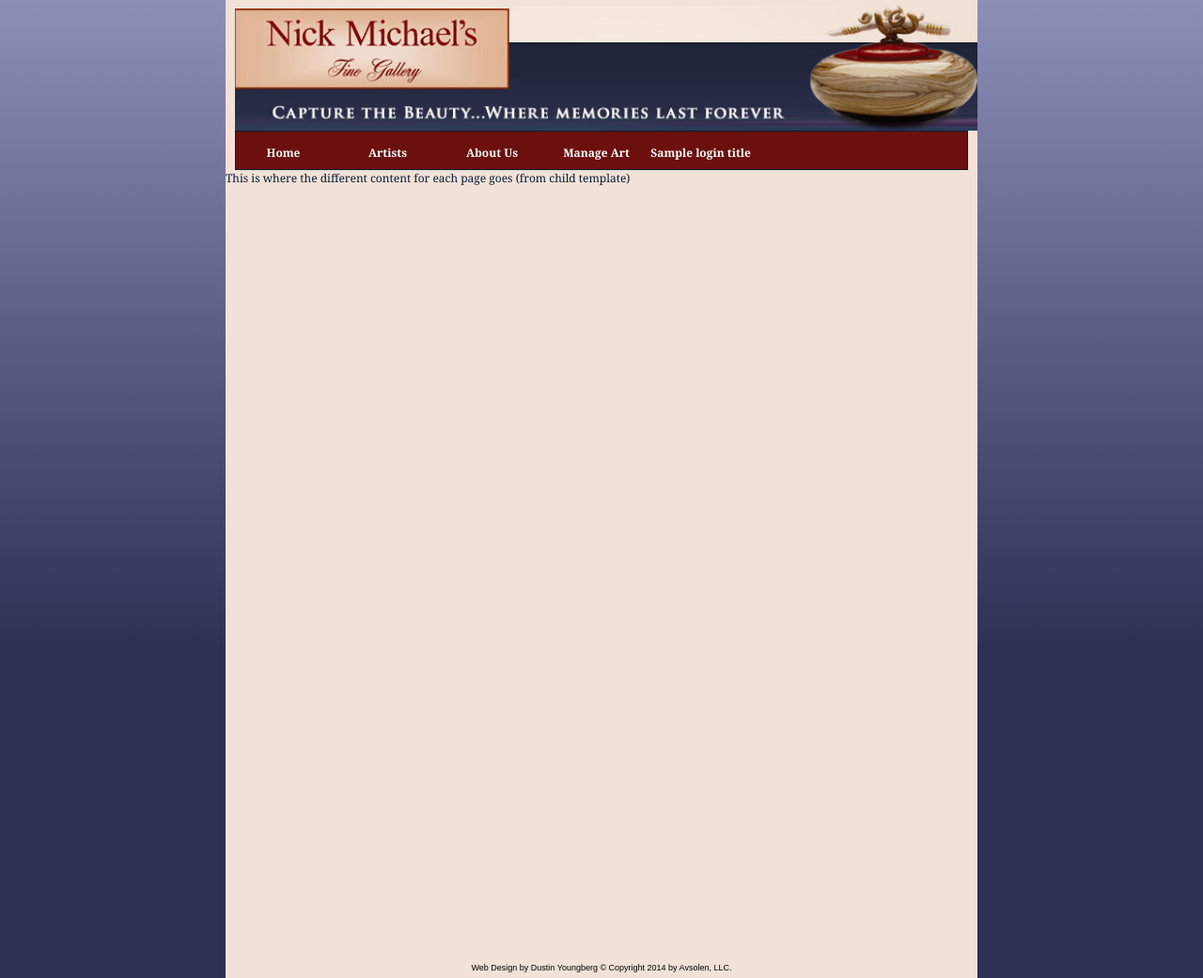
After one commit to demosthenes48/galleryApp, a Python web app: template nickmichaelsfinegallery/templates/base.html in a window 1280 px wide. The commit adds this page. Shown: the whole page at 94% size. Run offline with Jinja, Linux system fonts and the light colour scheme; the template is opened without the code that fills it: most values are stand-ins (such as "Sample title", 1, 10 or a date in 2020).

Commit message:
removed plupload stuff and restored to where I should have committed last time

```diff
--- a/nickmichaelsfinegallery/models/picture.py
+++ b/nickmichaelsfinegallery/models/picture.py
@@ -2,5 +2,6 @@ from google.appengine.ext import ndb
 
 class Picture (ndb.Model):
     """Models an individual Picture entry"""
+    description = ndb.StringProperty(indexed=False)
+    file_name = ndb.StringProperty(indexed=True)
     picture = ndb.BlobProperty(default=None)
-    pictureName = ndb.StringProperty(indexed=False)
--- a/nickmichaelsfinegallery/routes/home.py
+++ b/nickmichaelsfinegallery/routes/home.py
@@ -1,6 +1,6 @@
 import webapp2
 
-from controllers.PublicHomeController import *
+from controllers.BaseController import *
 
 app = webapp2.WSGIApplication([
 
--- a/nickmichaelsfinegallery/static/css/base.css
+++ b/nickmichaelsfinegallery/static/css/base.css
@@ -1,11 +1,84 @@
+html, body{
+    height:100%;
+}
+
+body
+{
+    margin: 0;
+    padding: 0;
+    text-align: left;
+    font-family:"Adobe Garamond Pro Bold", Georgia, "Times New Roman", Times, serif;
+    font-size: 75%;
+    color: #061C37;
+    background: rgba(140,143,184,1);
+    background: -moz-linear-gradient(top, rgba(140,143,184,1) 0%, rgba(45,49,84,1) 66%, rgba(45,49,84,1) 80%, rgba(45,49,84,1) 100%);
+    background: -webkit-gradient(left top, left bottom, color-stop(0%, rgba(140,143,184,1)), color-stop(66%, rgba(45,49,84,1)), color-stop(80%, rgba(45,49,84,1)), color-stop(100%, rgba(45,49,84,1)));
+    background: -webkit-linear-gradient(top, rgba(140,143,184,1) 0%, rgba(45,49,84,1) 66%, rgba(45,49,84,1) 80%, rgba(45,49,84,1) 100%);
+    background: -o-linear-gradient(top, rgba(140,143,184,1) 0%, rgba(45,49,84,1) 66%, rgba(45,49,84,1) 80%, rgba(45,49,84,1) 100%);
+    background: -ms-linear-gradient(top, rgba(140,143,184,1) 0%, rgba(45,49,84,1) 66%, rgba(45,49,84,1) 80%, rgba(45,49,84,1) 100%);
+    background: linear-gradient(to bottom, rgba(140,143,184,1) 0%, rgba(45,49,84,1) 66%, rgba(45,49,84,1) 80%, rgba(45,49,84,1) 100%);
+    filter: progid:DXImageTransform.Microsoft.gradient( startColorstr='#8c8fb8', endColorstr='#2d3154', GradientType=0 );
+ }
+
 *
 {
     margin: 0 auto 0 auto;
- text-align:left;}
+    text-align:left;
+}
+
+#page
+{
+    display: block;
+    height:100%;
+    position: relative;
+    overflow: hidden;
+    max-width: 800px;
+}
+
+.contentBox
+{
+    width:100%;
+    height:100%;
+    background-color:#F2E1D7;
+}
+
+.innerBox
+{
+    position:relative;
+    margin:10px 10px 10px 10px;
+    width:100%;
+    height:100%;
+}
 
 /************************************************************************************
-    Navigation
+    Banner & Navigation
  ************************************************************************************/
+
+.banner
+{
+    max-width: 800px;
+
+    background: #F2E1D7;
+}
+
+#bannerImage
+{
+    margin:6px 10px 0px 10px;
+    width:100%;
+    z-index: 0;
+}
+
+.innerNavigation
+{
+    display: block;
+    height:auto;
+    position:relative;
+    overflow:hidden;
+    width:auto;
+    margin:00px 10px 00px 10px;
+    border-style:solid;
+    border-width:1px;
+}
 
 .navigation
 {
@@ -14,6 +87,8 @@
     position: relative;
     overflow: hidden;
     width: 100%;
+    background: #F2E1D7;
+    margin-top:-5px;
 }
 
 ul.mainNavigation{
@@ -21,19 +96,20 @@ ul.mainNavigation{
 	margin:0;
 	padding:0;
 	overflow:hidden;
+	background: #6B100F;
 }
 
 ul.mainNavigation li{
 	text-align:center;
 	position:relative;
 	margin-top:5px;
-	font-size:16px;
+	font-weight:bold;
 	margin-left:-10px;
 	width:121px;
 	height: 35px;
 	line-height: 35px;
 	float:left;
-	color:#CEEAEE;
+	color:#FFFFFF;
 	font-family:"Adobe Garamond Pro Bold", Georgia, "Times New Roman", Times, serif;
 }
 
@@ -44,13 +120,12 @@ ul.mainNavigation a:link,a:visited{
 	color:#FFFFFF;
 	text-align:center;
 	text-decoration:none;
-	color:#CDE2FC;
 }
 
 ul.mainNavigation a:hover, ul.siteNavigation a:active{
 	text-align:center;
 	border-bottom:none;
-	color:#0C61C9;
+	color:#FFFFFF;
 	display: block;
 	width:121px;
 	height: 35px;
@@ -69,15 +144,9 @@ ul.mainNavigation li.navTabActive{
 	background-image:url(tab.png);
 }
 
-#headerTitle
-{
-position:relative;
-top:30px;
-left:40px;
-font-size:25px;
-color:#FFFFFF;
-font-family:"Adobe Garamond Pro Bold", Georgia, "Times New Roman", Times, serif;
-}
+/************************************************************************************
+    Header & Footer
+ ************************************************************************************/
 
 #headerSubtext
 {
@@ -89,23 +158,28 @@ color:#A9C8FA;
     font-family:"Adobe Garamond Pro Bold", Georgia, "Times New Roman", Times, serif;
 }
 
-.contentBox
+#headerTitle
 {
-width:100%;
-height:auto;
-background-color:#FFFFFF;
-margin-top:10px;
+    position:relative;
+    top:30px;
+    left:40px;
+    font-size:25px;
+    color:#FFFFFF;
+    font-family:"Adobe Garamond Pro Bold", Georgia, "Times New Roman", Times, serif;
 }
 
 #footer
 {
+    position:absolute;
+    bottom:0;
     width: 100%;
+    max-width: 800px;
     height:16px;
-background: #2c66a0;
+    background: #F2E1D7;
     text-align:center;
     font-size:9px;
     font-family:Arial, Helvetica, sans-serif;
-color:#303030;
+    color:#000000;
     padding-top:5px;
 }
 
--- /dev/null
+++ b/nickmichaelsfinegallery/templates/base.html
@@ -0,0 +1,41 @@
+<!doctype html>
+<html>
+    <head>
+        {% block head %}
+        <title>{{title}}</title>
+        <link rel="stylesheet" href="/static/css/base.css" />
+        {% endblock %}
+    </head>
+    <body>
+        <div id="page">
+            <div class="banner">
+                <img id="bannerImage" src="/static/img/website_banner.jpg" alt="Nick Michael's Website Banner">
+            </div>
+            <div class="navigation">
+                <div class="innerNavigation">
+                    <ul class="mainNavigation">
+                            <li id="homeTab"><a href="/">Home</a></li>
+                            <li id="artistsTab"><a href="/artists">Artists</a></li>
+                            <li id="aboutTab"><a href="/about">About Us</a></li>
+                            <li id="manageArtTab"><a href="/manageArt">Manage Art</a></li>
+                            <li id="login"><a href="{{loginURL}}">{{loginTitle}}</a></li>
+                    </ul>
+                 </div>
+            </div>
+
+            <div class="contentBox">
+                <div class="innerContentBox">
+                    {% block content %}
+                        This is where the different content for each page goes (from child template)
+                    {% endblock %}
+                </div>
+            </div>
+
+            <div id="footer">
+                {% block footer %}
+                Web Design by Dustin Youngberg   &copy; Copyright 2014 by Avsolen, LLC.
+                {% endblock %}
+            </div>
+        </div>
+    </body>
+</html>
```
Also changed, not shown: nickmichaelsfinegallery/app.yaml (+6 -6 lines), nickmichaelsfinegallery/controllers/BaseController.py (added, +31 -0 lines), nickmichaelsfinegallery/index.yaml (line endings or trailing spaces), nickmichaelsfinegallery/static/img/website_banner.jpg, nickmichaelsfinegallery/static/img/website_banner_orig.jpg (added). Lines whose indentation alone changed are shown as unchanged.
